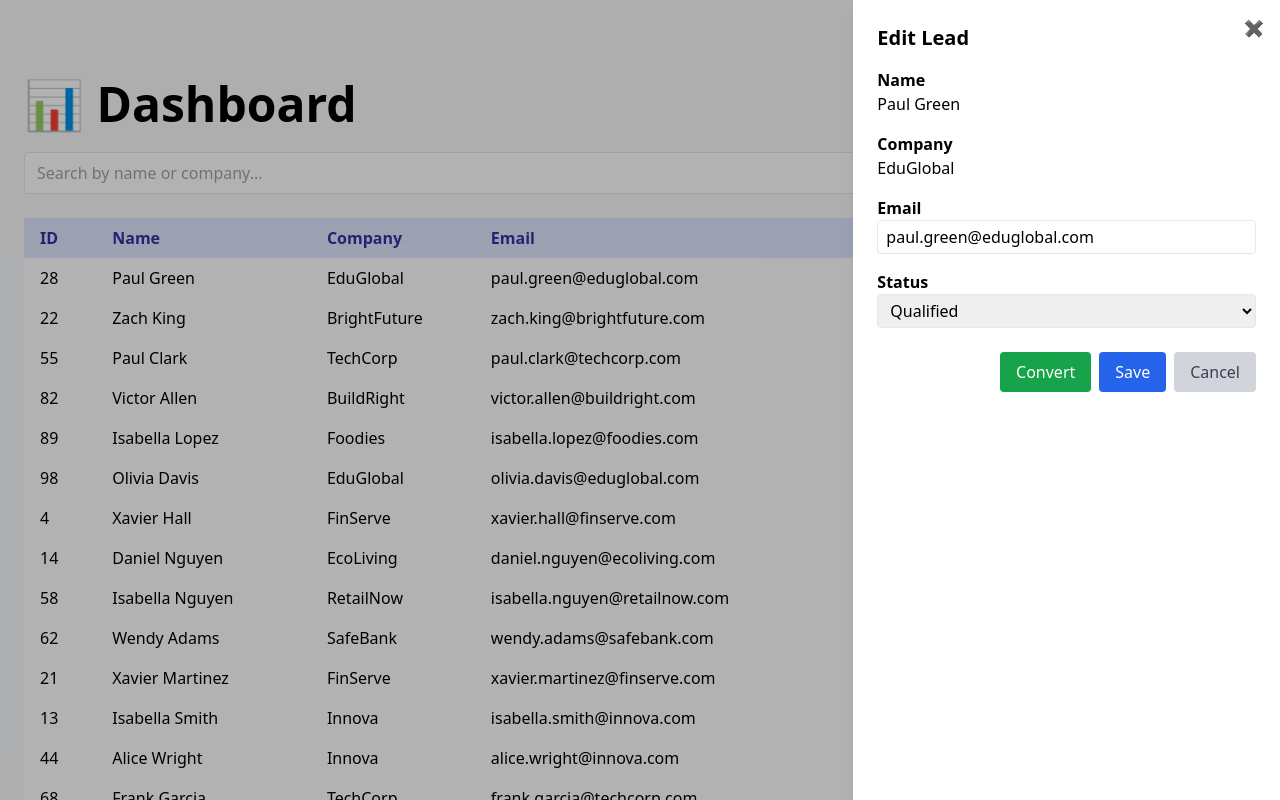
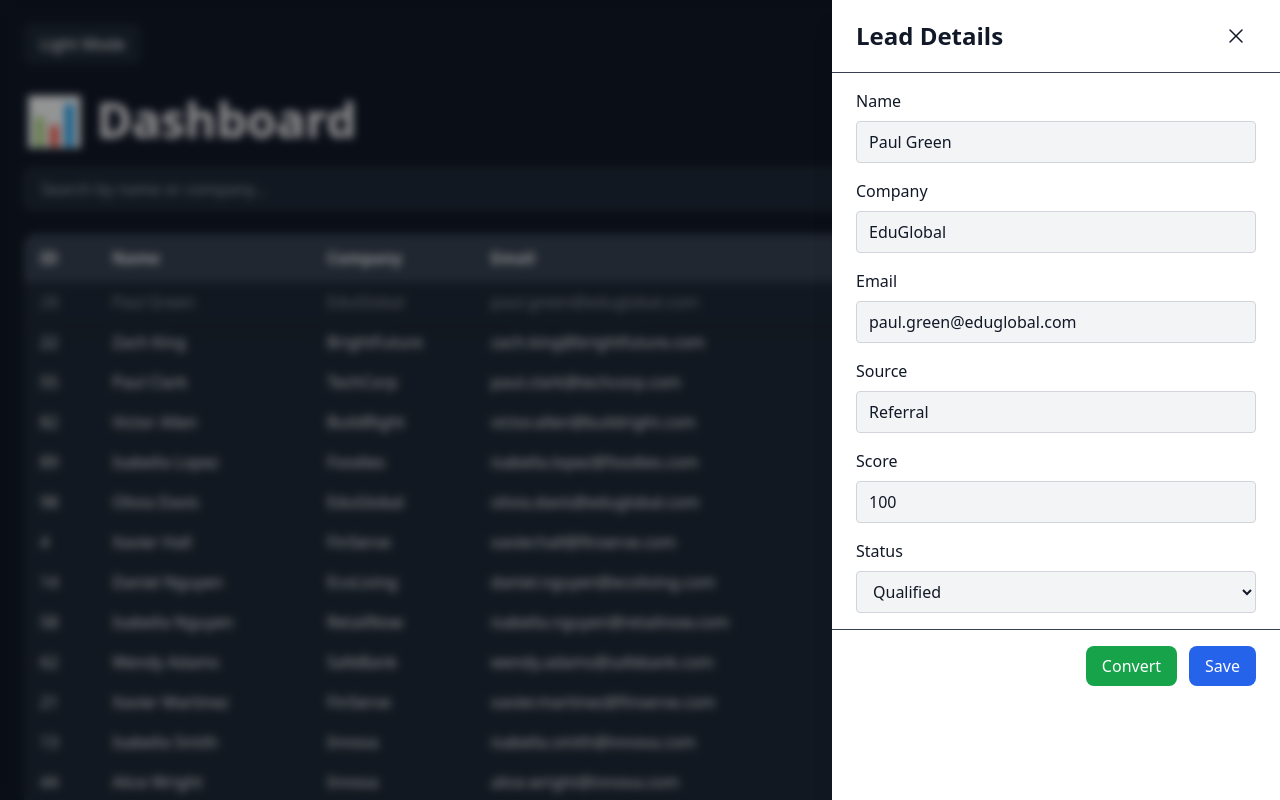
Before and after one commit to marianadesouzaaguiar/mini-seller-console, a React (Vite) app: page / in a window 1280 px wide. Both pictures are taken after a click on the element 640 px from the left and 278 px from the top of the page. Shown: the top 800 px of the page. Built offline with nearby package versions, Linux system fonts and the light colour scheme.

Commit message:
insere toggle mode

```diff
--- a/package.json
+++ b/package.json
@@ -12,7 +12,10 @@
   "dependencies": {
     "@heroicons/react": "^2.2.0",
     "@tailwindcss/vite": "^4.1.12",
+    "canvas-confetti": "^1.9.3",
+    "framer-motion": "^12.23.12",
     "react": "^19.1.1",
+    "react-confetti": "^6.4.0",
     "react-dom": "^19.1.1",
     "react-router-dom": "^6.30.1"
   },
--- a/src/AppContext.jsx
+++ b/src/AppContext.jsx
@@ -1,5 +1,7 @@
 import React, { createContext, useContext, useState, useEffect } from "react";
-import { fetchLeads, saveLeadPatch } from "./api";
+import leadsData from "./leads.json";
+import { saveLeadPatch } from "./api";
+import Confetti from "react-confetti";
 
 const AppContext = createContext();
 
@@ -10,23 +12,19 @@ export const AppProvider = ({ children }) => {
   const [loading, setLoading] = useState(true);
   const [saving, setSaving] = useState(false);
   const [saveError, setSaveError] = useState("");
-  const [notification, setNotification] = useState("");
   const [search, setSearch] = useState(localStorage.getItem("search") || "");
-  const [statusFilter, setStatusFilter] = useState(
-    localStorage.getItem("statusFilter") || ""
-  );
-  const [sortDesc, setSortDesc] = useState(
-    localStorage.getItem("sortDesc") === "false" ? false : true
-  );
+  const [statusFilter, setStatusFilter] = useState(localStorage.getItem("statusFilter") || "");
+  const [sortDesc, setSortDesc] = useState(localStorage.getItem("sortDesc") !== "false");
+  const [notification, setNotification] = useState(null);
+  const [showConfetti, setShowConfetti] = useState(false);
 
   useEffect(() => {
-    fetchLeads()
-      .then(setLeads)
-      .catch((err) => {
-        setSaveError(err.message);
-        setNotification(`❌ ${err.message}`);
-      })
-      .finally(() => setLoading(false));
+    // Simulando fetch de leads
+    setLoading(true);
+    setTimeout(() => {
+      setLeads(leadsData);
+      setLoading(false);
+    }, 500);
   }, []);
 
   useEffect(() => {
@@ -34,8 +32,6 @@ export const AppProvider = ({ children }) => {
     localStorage.setItem("statusFilter", statusFilter);
     localStorage.setItem("sortDesc", sortDesc);
   }, [search, statusFilter, sortDesc]);
-
-  const showNotification = (message) => setNotification(message);
 
   const handleSaveLead = async (patch) => {
     if (!selectedLead) return;
@@ -47,36 +43,41 @@ export const AppProvider = ({ children }) => {
     try {
       await saveLeadPatch(selectedLead.id, patch);
       setSelectedLead((prev) => ({ ...prev, ...patch }));
-      showNotification(`✅ Lead salvo com sucesso!`);
+      setNotification("Lead saved successfully!");
     } catch (err) {
       setLeads((prev) =>
         prev.map((l) => (l.id === selectedLead.id ? original : l))
       );
-      const msg = err.message || "Falha ao salvar lead";
-      setSaveError(msg);
-      showNotification(`❌ ${msg}`);
+      setSaveError(err.message || "Failed to save lead");
+      setNotification("Error saving lead!");
     } finally {
       setSaving(false);
+      setTimeout(() => setNotification(null), 3000);
     }
   };
 
   const handleConvertToOpportunity = (lead) => {
-    const exists = opportunities.some(
-      (o) => o.accountName === lead.company && o.name === lead.name
-    );
-    if (exists) {
-      showNotification(`⚠️ Oportunidade já existe para ${lead.name}`);
+    // Evita duplicação
+    if (opportunities.find((o) => o.name === lead.name && o.accountName === lead.company)) {
+      setNotification("Opportunity already exists!");
+      setTimeout(() => setNotification(null), 3000);
       return;
     }
+
     const newOpp = {
       id: "O-" + Date.now(),
       name: lead.name,
       stage: lead.status,
-      amount: "",
+      amount: lead.score * 1000,
       accountName: lead.company,
     };
+
     setOpportunities((prev) => [newOpp, ...prev]);
-    showNotification(`✅ Oportunidade criada para ${lead.name}`);
+    setNotification("Opportunity created!");
+    setShowConfetti(true);
+
+    setTimeout(() => setShowConfetti(false), 3000);
+    setTimeout(() => setNotification(null), 3000);
   };
 
   return (
@@ -99,10 +100,10 @@ export const AppProvider = ({ children }) => {
         loading,
         notification,
         setNotification,
-        showNotification,
       }}
     >
       {children}
+      {showConfetti && <Confetti recycle={false} numberOfPieces={200} />}
     </AppContext.Provider>
   );
 };
--- a/src/components/LeadDetailPanel.jsx
+++ b/src/components/LeadDetailPanel.jsx
@@ -1,58 +1,120 @@
 import React, { useState } from "react";
+import { motion } from "framer-motion";
+import { XMarkIcon } from "@heroicons/react/24/solid";
 
-export default function LeadDetailPanel({ lead, onSave, onClose, saving, error, onConvert }) {
-  const [email, setEmail] = useState(lead.email);
-  const [status, setStatus] = useState(lead.status);
-  const [emailError, setEmailError] = useState("");
+export default function LeadDetailPanel({ lead, onSave, saving, error, onClose, onConvert, darkMode }) {
+  const [patch, setPatch] = useState({
+    name: lead.name,
+    company: lead.company,
+    email: lead.email,
+    source: lead.source,
+    score: lead.score,
+    status: lead.status,
+  });
 
-  const validateEmail = (value) => {
-    const regex = /^[^\s@]+@[^\s@]+\.[^\s@]+$/;
-    return regex.test(value);
+  const handleChange = (e) => {
+    const { name, value } = e.target;
+    setPatch((prev) => ({ ...prev, [name]: value }));
   };
 
-  const handleSave = async () => {
-    if (!validateEmail(email)) {
-      setEmailError("Please enter a valid email");
-      return;
-    }
-    await onSave({ email, status });
-    onClose();
-  };
+  const panelBg = darkMode ? "bg-gray-900 text-gray-100" : "bg-white text-gray-900";
+  const inputBg = darkMode ? "bg-gray-800 text-gray-100 border-gray-700" : "bg-gray-100 text-gray-900 border-gray-300";
 
   return (
-    <div className="fixed inset-0 bg-black/30 z-40 flex justify-end">
-      <div className="bg-white w-full md:w-1/3 h-full p-6 shadow-lg overflow-y-auto relative">
-        <button
+    <motion.div
+      className={`fixed inset-0 z-50 flex justify-end`}
+      initial={{ opacity: 0 }}
+      animate={{ opacity: 1 }}
+      exit={{ opacity: 0 }}
+    >
+      {/* Overlay */}
+      <div
+        className="fixed inset-0 bg-black/40 backdrop-blur-sm"
         onClick={onClose}
-          className="absolute top-4 right-4 text-gray-500 hover:text-gray-700"
+      ></div>
+
+      {/* Slide-over Panel */}
+      <motion.div
+        className={`relative w-full max-w-md h-full shadow-xl overflow-y-auto ${panelBg} transition-colors duration-500`}
+        initial={{ x: "100%" }}
+        animate={{ x: 0 }}
+        exit={{ x: "100%" }}
+        transition={{ type: "spring", stiffness: 300, damping: 30 }}
       >
-          ✖
+        {/* Header */}
+        <div className="flex justify-between items-center px-6 py-4 border-b border-gray-700">
+          <h2 className="text-2xl font-semibold">Lead Details</h2>
+          <button onClick={onClose} className="p-2 rounded hover:bg-gray-700 transition">
+            <XMarkIcon className="h-6 w-6" />
           </button>
-        <h2 className="text-xl font-bold mb-4">Edit Lead</h2>
-        <div className="mb-4">
-          <label className="block font-semibold">Name</label>
-          <p>{lead.name}</p>
         </div>
-        <div className="mb-4">
-          <label className="block font-semibold">Company</label>
-          <p>{lead.company}</p>
+
+        {/* Body */}
+        <div className="px-6 py-4 space-y-4">
+          {error && <p className="text-red-500">{error}</p>}
+
+          <div className="flex flex-col space-y-2">
+            <label>Name</label>
+            <input
+              type="text"
+              name="name"
+              value={patch.name}
+              onChange={handleChange}
+              className={`border px-3 py-2 rounded ${inputBg} transition-colors duration-500`}
+            />
           </div>
-        <div className="mb-4">
-          <label className="block font-semibold">Email</label>
+
+          <div className="flex flex-col space-y-2">
+            <label>Company</label>
+            <input
+              type="text"
+              name="company"
+              value={patch.company}
+              onChange={handleChange}
+              className={`border px-3 py-2 rounded ${inputBg} transition-colors duration-500`}
+            />
+          </div>
+
+          <div className="flex flex-col space-y-2">
+            <label>Email</label>
             <input
               type="email"
-            className="border px-2 py-1 w-full rounded"
-            value={email}
-            onChange={(e) => { setEmail(e.target.value); setEmailError(""); }}
+              name="email"
+              value={patch.email}
+              onChange={handleChange}
+              className={`border px-3 py-2 rounded ${inputBg} transition-colors duration-500`}
             />
-          {emailError && <p className="text-red-600 mt-1">{emailError}</p>}
           </div>
-        <div className="mb-4">
-          <label className="block font-semibold">Status</label>
+
+          <div className="flex flex-col space-y-2">
+            <label>Source</label>
+            <input
+              type="text"
+              name="source"
+              value={patch.source}
+              onChange={handleChange}
+              className={`border px-3 py-2 rounded ${inputBg} transition-colors duration-500`}
+            />
+          </div>
+
+          <div className="flex flex-col space-y-2">
+            <label>Score</label>
+            <input
+              type="number"
+              name="score"
+              value={patch.score}
+              onChange={handleChange}
+              className={`border px-3 py-2 rounded ${inputBg} transition-colors duration-500`}
+            />
+          </div>
+
+          <div className="flex flex-col space-y-2">
+            <label>Status</label>
             <select
-            className="border px-2 py-1 w-full rounded"
-            value={status}
-            onChange={(e) => setStatus(e.target.value)}
+              name="status"
+              value={patch.status}
+              onChange={handleChange}
+              className={`border px-3 py-2 rounded ${inputBg} transition-colors duration-500`}
             >
               <option value="New">New</option>
               <option value="Contacted">Contacted</option>
@@ -60,30 +122,25 @@ export default function LeadDetailPanel({ lead, onSave, onClose, saving, error,
               <option value="Lost">Lost</option>
             </select>
           </div>
+        </div>
 
-        <div className="flex justify-end gap-2 mt-6">
+        {/* Footer */}
+        <div className="px-6 py-4 flex justify-end space-x-3 border-t border-gray-700">
           <button
-            onClick={onConvert}
-            className="bg-green-600 text-white px-4 py-2 rounded hover:bg-green-700"
+            onClick={() => onConvert(lead)}
+            className="bg-green-600 hover:bg-green-500 text-white px-4 py-2 rounded-lg transition"
           >
             Convert
           </button>
           <button
-            onClick={handleSave}
+            onClick={() => onSave(patch)}
             disabled={saving}
-            className="bg-blue-600 text-white px-4 py-2 rounded hover:bg-blue-700 disabled:opacity-50"
+            className={`px-4 py-2 rounded-lg transition ${saving ? "bg-gray-500" : "bg-blue-600 hover:bg-blue-500 text-white"}`}
           >
             {saving ? "Saving..." : "Save"}
           </button>
-          <button
-            onClick={onClose}
-            className="bg-gray-300 text-gray-700 px-4 py-2 rounded hover:bg-gray-400"
-          >
-            Cancel
-          </button>
         </div>
-        {error && <p className="text-red-600 mt-2">{error}</p>}
-      </div>
-    </div>
+      </motion.div>
+    </motion.div>
   );
 }
--- a/src/components/Toast.jsx
+++ b/src/components/Toast.jsx
@@ -5,6 +5,7 @@ import {
   ExclamationTriangleIcon,
   XCircleIcon,
 } from "@heroicons/react/24/solid";
+import { motion, AnimatePresence } from "framer-motion";
 
 export default function Toast({ message, onClose, duration = 4000 }) {
   const [visible, setVisible] = useState(false);
@@ -12,55 +13,54 @@ export default function Toast({ message, onClose, duration = 4000 }) {
   useEffect(() => {
     if (message) {
       setVisible(true);
-
-      const timer = setTimeout(() => {
-        setVisible(false);
-      }, duration);
-
+      const timer = setTimeout(() => setVisible(false), duration);
       return () => clearTimeout(timer);
     }
   }, [message, duration]);
 
   useEffect(() => {
     if (!visible && message) {
-      const timer = setTimeout(() => {
-        onClose();
-      }, 400); // animação suave
+      const timer = setTimeout(() => onClose(), 400);
       return () => clearTimeout(timer);
     }
   }, [visible, message, onClose]);
 
   if (!message) return null;
 
-  let bgColor = "bg-gray-100 text-gray-800";
+  let bgColor = "bg-gray-50 text-gray-900 shadow-md";
   let Icon = XMarkIcon;
 
   if (message.startsWith("✅")) {
-    bgColor = "bg-green-100 text-green-800";
+    bgColor = "bg-green-50 text-green-800 shadow-lg";
     Icon = CheckCircleIcon;
   } else if (message.startsWith("⚠️")) {
-    bgColor = "bg-yellow-100 text-yellow-800";
+    bgColor = "bg-yellow-50 text-yellow-800 shadow-lg";
     Icon = ExclamationTriangleIcon;
   } else if (message.startsWith("❌")) {
-    bgColor = "bg-red-100 text-red-800";
-    Icon = XCircleIcon; // se não existir, use XMarkIcon
+    bgColor = "bg-red-50 text-red-800 shadow-lg";
+    Icon = XCircleIcon;
   }
 
   return (
-    <div
-      className={`fixed top-6 right-6 max-w-sm w-full p-4 rounded-lg shadow-lg flex items-center gap-3
-        transform transition-all duration-400 ease-out
-        ${visible ? "opacity-100 translate-y-0 scale-100" : "opacity-0 -translate-y-6 scale-95"}
-        ${bgColor}`}
+    <AnimatePresence>
+      {visible && (
+        <motion.div
+          initial={{ opacity: 0, x: 50, scale: 0.8 }}
+          animate={{ opacity: 1, x: 0, scale: 1 }}
+          exit={{ opacity: 0, x: 50, scale: 0.8 }}
+          transition={{ type: "spring", stiffness: 300, damping: 20 }}
+          className={`fixed top-6 right-6 max-w-sm w-full p-4 rounded-xl flex items-center gap-3 ${bgColor} z-50`}
         >
           <Icon className="w-6 h-6 flex-shrink-0" />
-      <span className="flex-1 text-sm">{message}</span>
+          <span className="flex-1 text-sm font-medium">{message}</span>
           <button
             onClick={() => setVisible(false)}
-        className="ml-2 text-sm font-medium underline hover:text-gray-900"
+            className="ml-2 p-1 rounded hover:bg-gray-200 transition"
           >
-        Close
+            <XMarkIcon className="w-4 h-4" />
           </button>
-    </div>
+        </motion.div>
+      )}
+    </AnimatePresence>
   );
 }
--- a/src/pages/Dashboard.jsx
+++ b/src/pages/Dashboard.jsx
@@ -2,6 +2,7 @@ import React, { useState } from "react";
 import { useAppContext } from "../AppContext";
 import LeadDetailPanel from "../components/LeadDetailPanel";
 import Toast from "../components/Toast";
+import { motion, AnimatePresence } from "framer-motion";
 
 export default function Dashboard() {
   const {
@@ -25,6 +26,8 @@ export default function Dashboard() {
     setNotification,
   } = useAppContext();
 
+  const [darkMode, setDarkMode] = useState(true);
+
   const filteredLeads = leads
     .filter(
       (lead) =>
@@ -34,12 +37,46 @@ export default function Dashboard() {
     .filter((lead) => (statusFilter ? lead.status === statusFilter : true))
     .sort((a, b) => (sortDesc ? b.score - a.score : a.score - b.score));
 
+  const rowAnimation = {
+    hidden: { opacity: 0, y: -10, scale: 0.95 },
+    visible: (i) => ({
+      opacity: 1,
+      y: 0,
+      scale: 1,
+      transition: { delay: i * 0.05, type: "spring", stiffness: 300, damping: 25 },
+    }),
+    exit: { opacity: 0, y: 10, scale: 0.95, transition: { duration: 0.2 } },
+  };
+
+  const getStatusColor = (status) => {
+    switch (status) {
+      case "New":
+        return darkMode ? "bg-blue-700 text-white" : "bg-blue-100 text-blue-800";
+      case "Contacted":
+        return darkMode ? "bg-indigo-700 text-white" : "bg-indigo-100 text-indigo-800";
+      case "Qualified":
+        return darkMode ? "bg-green-700 text-white" : "bg-green-100 text-green-800";
+      case "Lost":
+        return darkMode ? "bg-red-700 text-white" : "bg-red-100 text-red-800";
+      default:
+        return darkMode ? "bg-gray-700 text-white" : "bg-gray-100 text-gray-800";
+    }
+  };
+
   return (
-    <div className="p-6 pt-20">
-      {/* 🔹 Toast Notification */}
+    <div className={`${darkMode ? "bg-gray-900 text-gray-100" : "bg-gray-50 text-gray-900"} p-6 pt-24 min-h-screen transition-colors duration-500`}>
+      {/* Dark Mode Toggle */}
+      <button
+        onClick={() => setDarkMode(!darkMode)}
+        className="fixed top-6 left-6 px-4 py-2 rounded-lg bg-gray-800 text-white hover:bg-gray-700 transition"
+      >
+        {darkMode ? "Light Mode" : "Dark Mode"}
+      </button>
+
+      {/* Toast */}
       <Toast message={notification} onClose={() => setNotification(null)} />
 
-      {/* Title */}
+      {/* Header */}
       <h1 className="text-5xl font-bold mb-6">📊 Dashboard</h1>
 
       {/* Filters */}
@@ -49,12 +86,12 @@ export default function Dashboard() {
           placeholder="Search by name or company..."
           value={search}
           onChange={(e) => setSearch(e.target.value)}
-          className="border px-3 py-2 rounded flex-1 min-w-[200px]"
+          className={`${darkMode ? "bg-gray-800 text-gray-100 border-gray-700 placeholder-gray-400" : "bg-white text-gray-900 border-gray-300 placeholder-gray-500"} border px-4 py-2 rounded-lg shadow-sm focus:ring-2 focus:ring-indigo-300 flex-1 min-w-[200px] transition-colors duration-500`}
         />
         <select
           value={statusFilter}
           onChange={(e) => setStatusFilter(e.target.value)}
-          className="border px-3 py-2 rounded"
+          className={`${darkMode ? "bg-gray-800 text-gray-100 border-gray-700" : "bg-white text-gray-900 border-gray-300"} border px-4 py-2 rounded-lg shadow-sm focus:ring-2 focus:ring-indigo-300 transition-colors duration-500`}
         >
           <option value="">All Statuses</option>
           <option value="New">New</option>
@@ -65,7 +102,7 @@ export default function Dashboard() {
         <select
           value={sortDesc ? "desc" : "asc"}
           onChange={(e) => setSortDesc(e.target.value === "desc")}
-          className="border px-3 py-2 rounded"
+          className={`${darkMode ? "bg-gray-800 text-gray-100 border-gray-700" : "bg-white text-gray-900 border-gray-300"} border px-4 py-2 rounded-lg shadow-sm focus:ring-2 focus:ring-indigo-300 transition-colors duration-500`}
         >
           <option value="desc">Score: High → Low</option>
           <option value="asc">Score: Low → High</option>
@@ -74,27 +111,36 @@ export default function Dashboard() {
 
       {/* Leads Table */}
       <div className="overflow-x-auto mb-8">
-        {loading && <p className="text-gray-500">Loading leads...</p>}
-        {error && <p className="text-red-600">{error}</p>}
+        {loading && <p>Loading leads...</p>}
+        {error && <p className="text-red-500">{error}</p>}
         {!loading && !error && (
-          <table className="min-w-full bg-white rounded-lg shadow">
-            <thead className="bg-indigo-100 text-indigo-800">
+          <table className={`min-w-full rounded-xl shadow-md overflow-hidden ${darkMode ? "bg-gray-800" : "bg-white"} transition-colors duration-500`}>
+            <thead className={`${darkMode ? "bg-gray-700 text-gray-100" : "bg-indigo-100 text-indigo-800"}`}>
               <tr>
-                <th className="px-4 py-2 text-left">ID</th>
-                <th className="px-4 py-2 text-left">Name</th>
-                <th className="px-4 py-2 text-left">Company</th>
-                <th className="px-4 py-2 text-left">Email</th>
-                <th className="px-4 py-2 text-left">Source</th>
-                <th className="px-4 py-2 text-left">Score</th>
-                <th className="px-4 py-2 text-left">Status</th>
+                <th className="px-4 py-3 text-left">ID</th>
+                <th className="px-4 py-3 text-left">Name</th>
+                <th className="px-4 py-3 text-left">Company</th>
+                <th className="px-4 py-3 text-left">Email</th>
+                <th className="px-4 py-3 text-left">Source</th>
+                <th className="px-4 py-3 text-left">Score</th>
+                <th className="px-4 py-3 text-left">Status</th>
               </tr>
             </thead>
             <tbody>
-              {filteredLeads.map((lead) => (
-                <tr
+              <AnimatePresence>
+                {filteredLeads.map((lead, index) => (
+                  <motion.tr
                     key={lead.id}
-                  className="hover:bg-indigo-50 cursor-pointer transition-colors duration-150"
+                    className={`cursor-pointer transition-all duration-200 ${
+                      selectedLead?.id === lead.id ? "shadow-lg animate-pulse" : "hover:scale-102"
+                    }`}
                     onClick={() => setSelectedLead(lead)}
+                    variants={rowAnimation}
+                    initial="hidden"
+                    animate="visible"
+                    exit="exit"
+                    custom={index}
+                    layout
                   >
                     <td className="px-4 py-2">{lead.id}</td>
                     <td className="px-4 py-2">{lead.name}</td>
@@ -102,15 +148,18 @@ export default function Dashboard() {
                     <td className="px-4 py-2">{lead.email}</td>
                     <td className="px-4 py-2">{lead.source}</td>
                     <td className="px-4 py-2">{lead.score}</td>
-                  <td className="px-4 py-2">{lead.status}</td>
-                </tr>
+                    <td className={`px-4 py-2 rounded-full text-center ${getStatusColor(lead.status)} transition-colors duration-500`}>
+                      {lead.status}
+                    </td>
+                  </motion.tr>
                 ))}
+              </AnimatePresence>
             </tbody>
           </table>
         )}
       </div>
 
-      {/* Slide-over for Lead details */}
+      {/* Slide-over */}
       {selectedLead && (
         <LeadDetailPanel
           lead={selectedLead}
@@ -127,42 +176,47 @@ export default function Dashboard() {
 
       {/* Opportunities Table */}
       <div className="mt-8">
-        <h2 className="text-2xl font-semibold mb-4 text-green-700">
-          💼 Opportunities
-        </h2>
+        <h2 className="text-2xl font-semibold mb-4 text-green-400">💼 Opportunities</h2>
         {opportunities.length === 0 ? (
-          <p className="text-gray-500 italic">No opportunities available.</p>
+          <p className="italic text-gray-400">No opportunities available.</p>
         ) : (
           <div className="overflow-x-auto">
-            <table className="min-w-full bg-white rounded-lg shadow">
-              <thead className="bg-green-100 text-green-800">
+            <table className={`min-w-full rounded-xl shadow-md overflow-hidden ${darkMode ? "bg-gray-800" : "bg-white"} transition-colors duration-500`}>
+              <thead className={`${darkMode ? "bg-gray-700 text-gray-100" : "bg-green-100 text-green-800"}`}>
                 <tr>
-                  <th className="px-4 py-2 text-left">Name</th>
-                  <th className="px-4 py-2 text-left">Stage</th>
-                  <th className="px-4 py-2 text-left">Amount</th>
-                  <th className="px-4 py-2 text-left">Account</th>
+                  <th className="px-4 py-3 text-left">Name</th>
+                  <th className="px-4 py-3 text-left">Stage</th>
+                  <th className="px-4 py-3 text-left">Amount</th>
+                  <th className="px-4 py-3 text-left">Account</th>
                 </tr>
               </thead>
               <tbody>
-                {opportunities.map((o) => (
-                  <tr
+                <AnimatePresence>
+                  {opportunities.map((o, index) => (
+                    <motion.tr
                       key={o.id}
-                    className="hover:bg-green-50 transition-colors duration-150"
+                      className="transition-all duration-200 hover:scale-102 cursor-pointer"
+                      variants={rowAnimation}
+                      initial="hidden"
+                      animate="visible"
+                      exit="exit"
+                      custom={index}
+                      layout
                     >
                       <td className="px-4 py-2">{o.name}</td>
                       <td className="px-4 py-2">{o.stage}</td>
                       <td className="px-4 py-2">{o.amount || "-"}</td>
                       <td className="px-4 py-2">{o.accountName || "-"}</td>
-                  </tr>
+                    </motion.tr>
                   ))}
+                </AnimatePresence>
               </tbody>
             </table>
           </div>
         )}
       </div>
 
-      {/* Bottom Message */}
-      <div className="mt-6 text-lg font-medium text-green-800">
+      <div className="mt-6 text-lg font-medium text-green-400">
         Keep track of your opportunities here. Only unique leads can be converted.
       </div>
     </div>
--- /dev/null
+++ b/src/utils/confetti.js
@@ -0,0 +1,23 @@
+import confetti from "canvas-confetti";
+
+export const triggerConfetti = () => {
+  const duration = 2000;
+  const animationEnd = Date.now() + duration;
+  const defaults = { startVelocity: 30, spread: 360, ticks: 60, zIndex: 1000 };
+
+  const interval = setInterval(() => {
+    const timeLeft = animationEnd - Date.now();
+
+    if (timeLeft <= 0) {
+      clearInterval(interval);
+      return;
+    }
+
+    const particleCount = 50 * (timeLeft / duration);
+    confetti({
+      ...defaults,
+      particleCount,
+      origin: { x: Math.random(), y: Math.random() - 0.2 },
+    });
+  }, 250);
+};
```
Also changed, not shown: 1 other file (tests, documents, lock files or other folders). Lines whose indentation alone changed are shown as unchanged.
